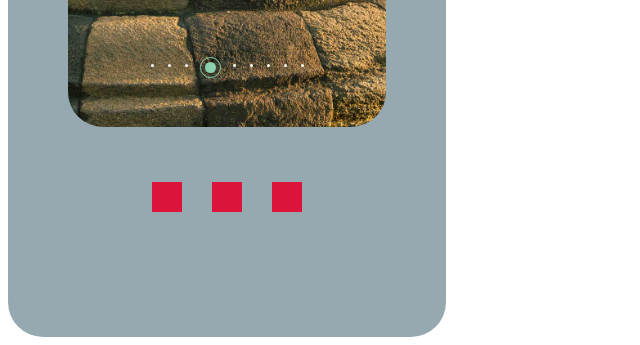
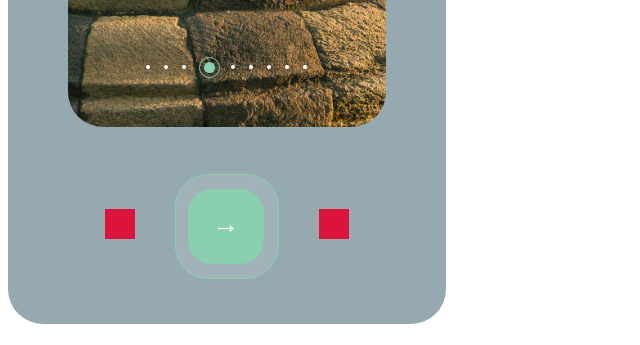
Before and after one commit to dsiaudvytis/fictional-telegram, a Gatsby site: page /001 in a window 1280 px wide. Shown: the part 630-975 px from the top of the page, without its empty margins (0-640 px from the left). Built offline with nearby package versions, Linux system fonts and the light colour scheme; Gatsby itself is replaced by a stand-in of ours.

Commit message:
Travel app go button

```diff
--- a/src/pages/001.js
+++ b/src/pages/001.js
@@ -1,5 +1,7 @@
 import React from 'react';
 import styles from './001.module.css';
+
+// Perfect Pixel: -1059, -129, 1.0
 
 const Dot = ({ selected = false }) => selected ? (
   <div className={styles.greenBorder} >
@@ -32,9 +34,13 @@ export default () => (
       </div>
     </div>
     <div className={styles.footer}>
-      <div className={styles.button}></div>
-      <div className={styles.button}></div>
-      <div className={styles.button}></div>
+      <div className={styles.gridButton} />
+      <div className={styles.goContainer}>
+        <div className={styles.goButton}>
+          <div className={styles.arrowContainer}>→</div>
+        </div>
+      </div>
+      <div className={styles.bookmarkButton} />
     </div>
   </div>
 );
--- a/src/pages/001.module.css
+++ b/src/pages/001.module.css
@@ -4,16 +4,16 @@ body {
 
 .container {
   display: grid;
-  grid-template-rows: 80px auto 100px;
+  grid-template-rows: 80px auto 130px;
   grid-template-areas:
       "header"
       "mid"
       "footer";
   background-color: rgb(150, 169, 177);
   width: 372px;
-  height: 867px;
+  height: 884px;
   border-radius: 35px;
-  padding: 37px 33px 55px 33px;
+  padding: 37px 33px 25px 33px;
 }
 
 .header {
@@ -81,12 +81,6 @@ body {
   top: 376px;
 }
 
-.button {
-  width: 30px;
-  height: 30px;
-  background-color: crimson;
-}
-
 .backButton {
   font-size: 43px;
   font-family: 'Poppins';
@@ -110,9 +104,9 @@ body {
 }
 
 .dot {
-  margin: 7px;
-  height: 3px;
-  width: 3px;
+  margin: 8px 8px 7px 6px;
+  height: 4px;
+  width: 4px;
   background-color: white;
   display: inline;
   border-radius: 100%;
@@ -134,3 +128,38 @@ body {
   width: 19px;
   margin: 0 5px;
 }
+
+.gridButton {
+  width: 30px;
+  height: 30px;
+  background-color: crimson;
+  margin: 40px 20px 0;
+}
+
+.goContainer {
+  height: 103px;
+  width: 102px;
+  background-color: rgba(255, 255, 255, 0.1);
+  border-radius: 33px;
+  margin: 5px 20px 0;
+  border: 1px solid #8ad0ae;
+}
+.goButton {
+  background-color: #8ad0ae;
+  border-radius: 24px;
+  width: 76px;
+  height: 75px;
+  margin: 14px 0 0 12px;
+}
+.arrowContainer {
+  margin: 20px 0 0 24px;
+  font-size: 27px;
+  display: inline-block;
+}
+
+.bookmarkButton {
+  width: 30px;
+  height: 30px;
+  background-color: crimson;
+  margin: 40px 20px 0;
+}
```
